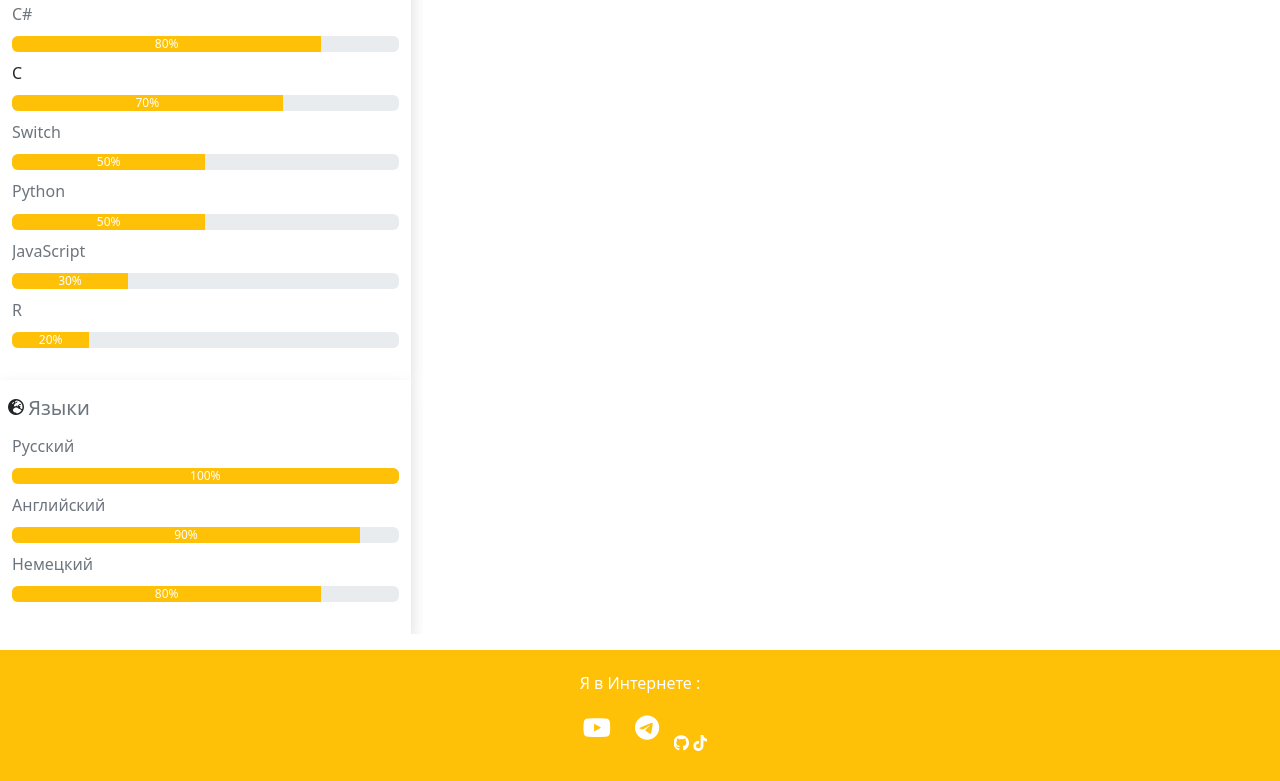
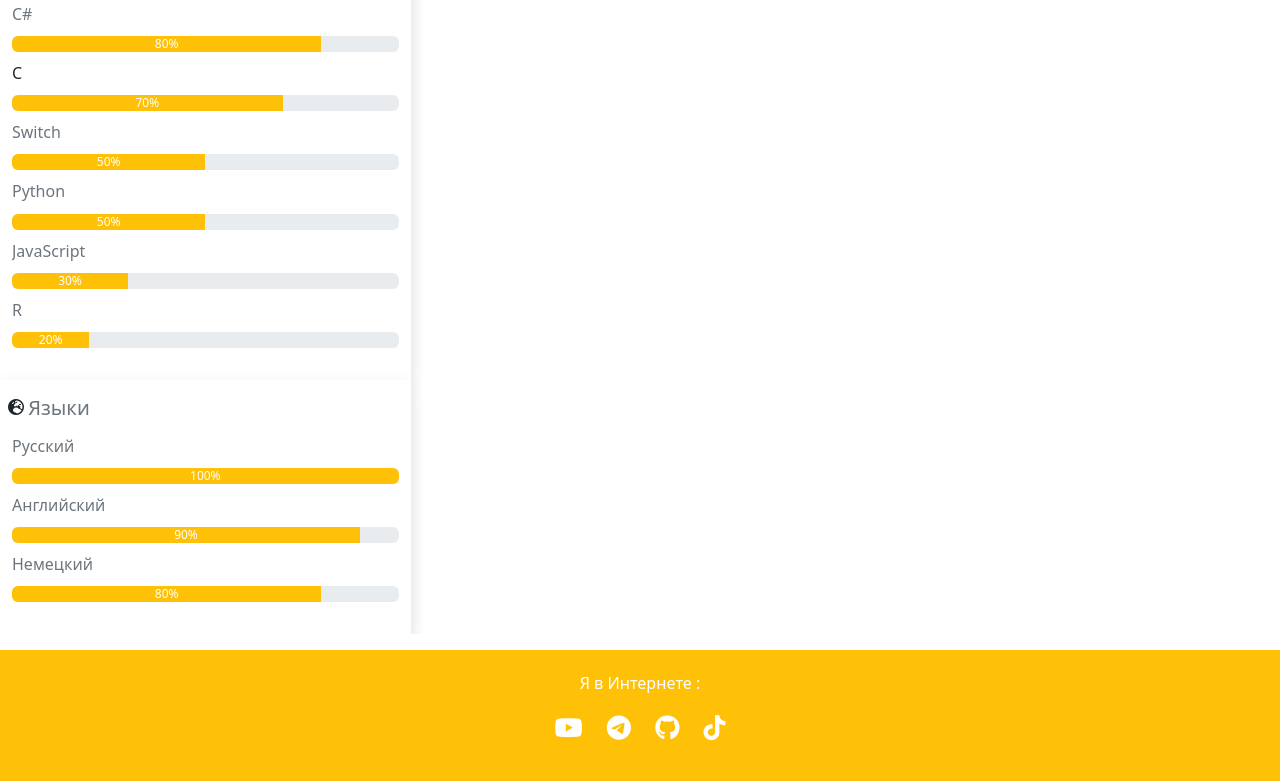
Before and after one commit to st084331/YevdokimovCV, a plain HTML site: page index.html in a window 1280 px wide. Shown: the part 1123-1904 px from the top of the page. Drawn offline with nearby package versions, Linux system fonts and the light colour scheme.

Commit message:
tiktok error

```diff
--- a/index.css
+++ b/index.css
@@ -6,7 +6,8 @@
 
 .fa-youtube,
 .fa-telegram,
-.fa-github .fa-tiktok {
+.fa-github,
+.fa-tiktok {
   padding: 10px;
   font-size: 25px;
 }
```
